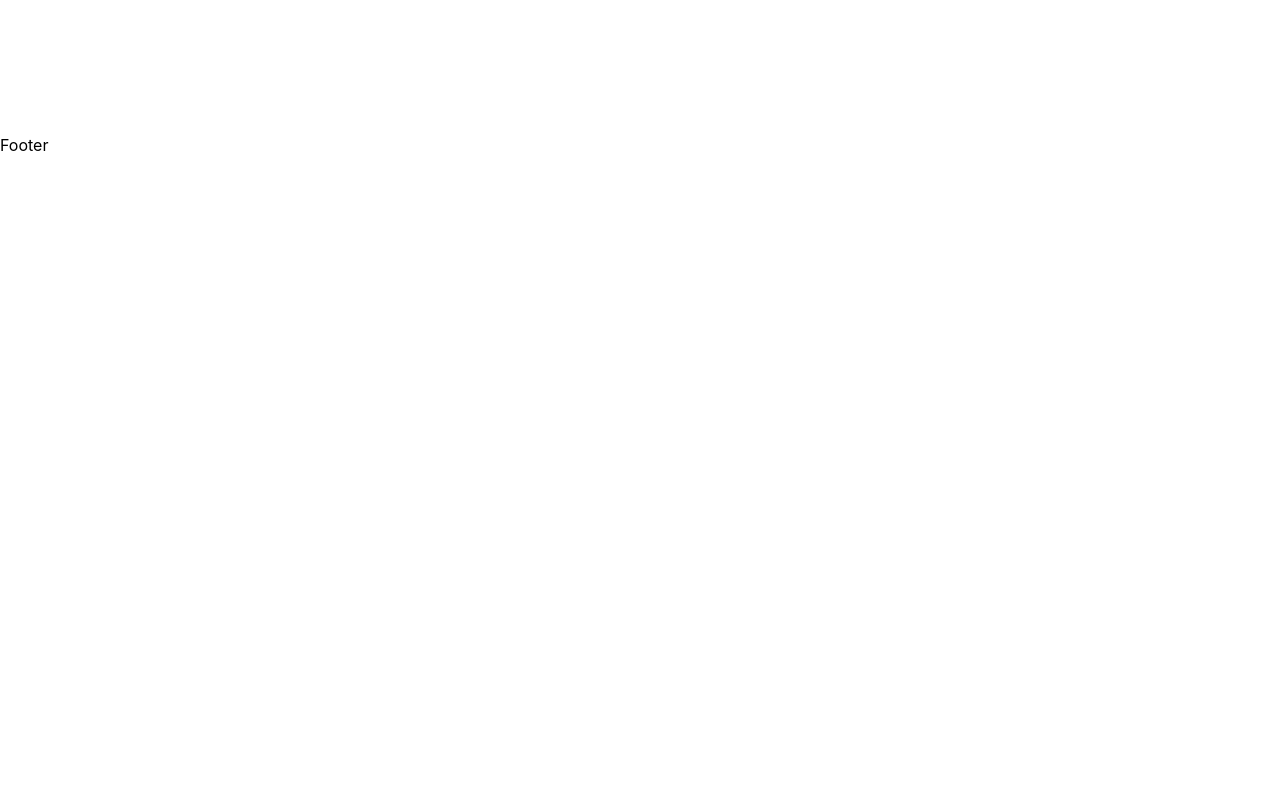
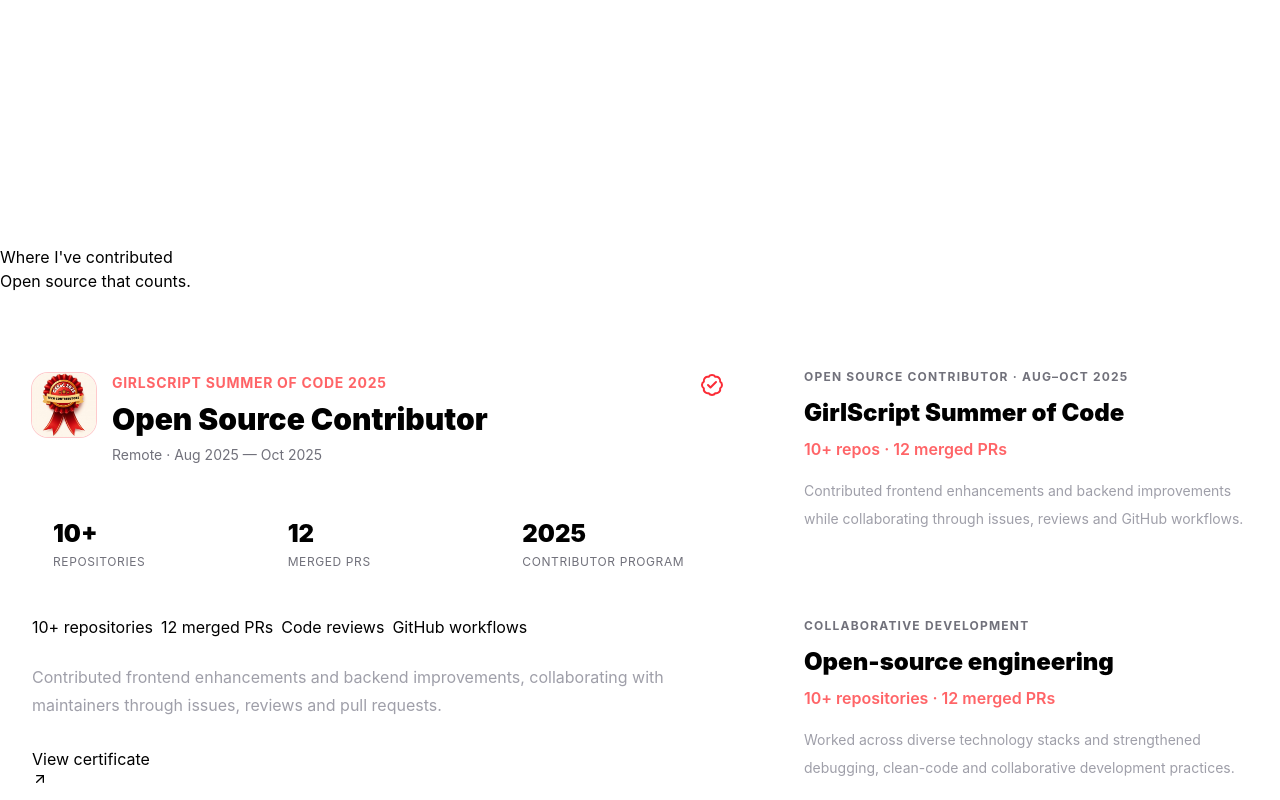
Before and after one commit to zaidxGithub/zaids-portfolio, a React (Vite) app: page / in a window 1280 px wide. Shown: the part 8580-9380 px from the top of the page. Before the commit the page ends 8737 px from the top, so only its background shows below. Built offline with nearby package versions, Linux system fonts and the light colour scheme.

Commit message:
Feat: Add ContributionsSection component to App for showcasing open source contributions

```diff
--- a/src/App.jsx
+++ b/src/App.jsx
@@ -11,6 +11,7 @@
 import ProjectsSection from "./components/sections/ProjectsSection";
 import SkillsSection from "./components/sections/SkillsSection";
 import ExperienceSection from "./components/sections/ExperienceSection";
+import ContributionsSection from "./components/sections/ContributionsSection";
 
 export default function App() {
   const [theme, setTheme] = useState(() => localStorage.getItem("zaid-theme") || "dark");
@@ -41,6 +42,7 @@
            <ProjectsSection />
            <SkillsSection/>
            <ExperienceSection/>
+           <ContributionsSection/>
 
 
       </main>
```
